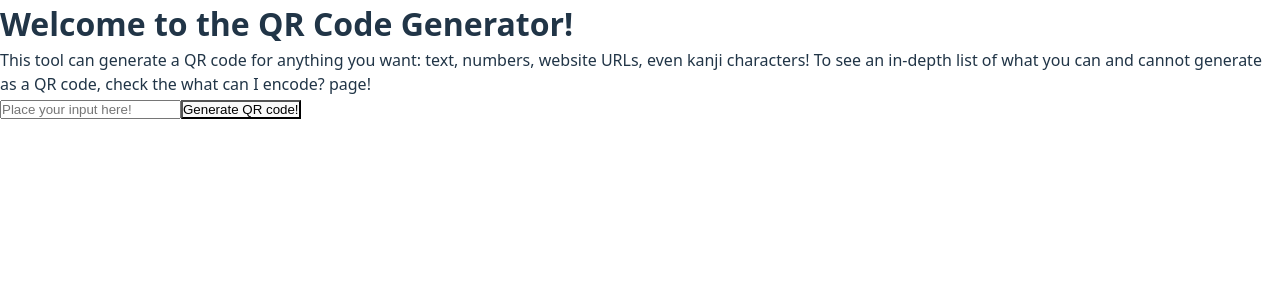
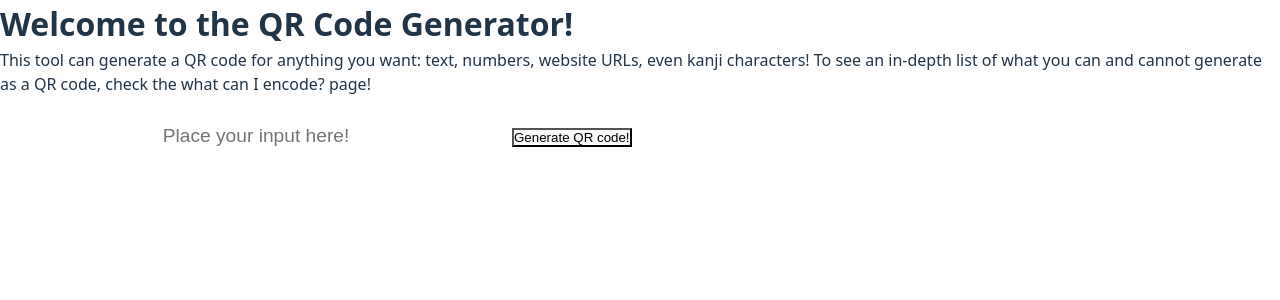
Before and after one commit to nicholasTropea/QRGenerator, a React (Vite) app: page / in a window 1280 px wide. Shown: the top 300 px of the page. Built offline with nearby package versions, Linux system fonts and the light colour scheme.

Commit message:
Added InputField styling.

```diff
--- a/src/components/InputField.jsx
+++ b/src/components/InputField.jsx
@@ -1,3 +1,11 @@
-export default function InputField({ placeHolder }) {
-    return <input type="text" placeholder={placeHolder}></input>
+import styles from '../styles/InputField.module.scss';
+
+export default function InputField({ classes = '', placeHolder }) {
+    return (
+        <input
+            className={`${styles.inputField} ${classes}`}
+            type="text"
+            placeholder={placeHolder}>
+        </input>
+    );
 }
--- /dev/null
+++ b/src/styles/InputField.module.scss
@@ -0,0 +1,23 @@
+.inputField {
+    text-align: center;
+    font-size: 1.2em;
+
+    border: none;
+    border-radius: 1.5em;
+
+    width: 40vw;
+    height: 10vh;
+    min-width: 300px;
+    min-height: 50px;
+
+    transition: border 100ms ease;
+
+    &:focus {
+        outline: none;
+        border: 2px solid rgb(238, 0, 255);
+    }
+
+    &:hover {
+        border: 2px solid rgb(238, 0, 255);
+    }
+}
```
